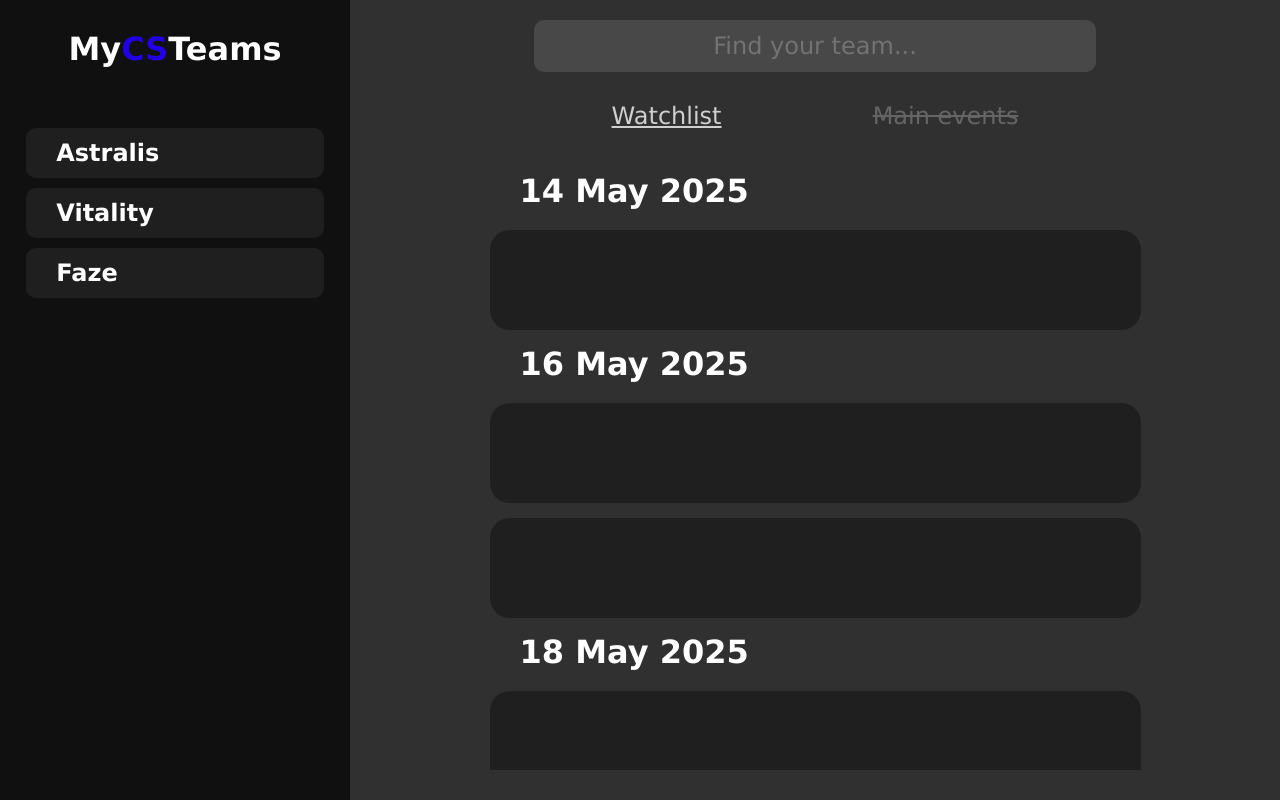
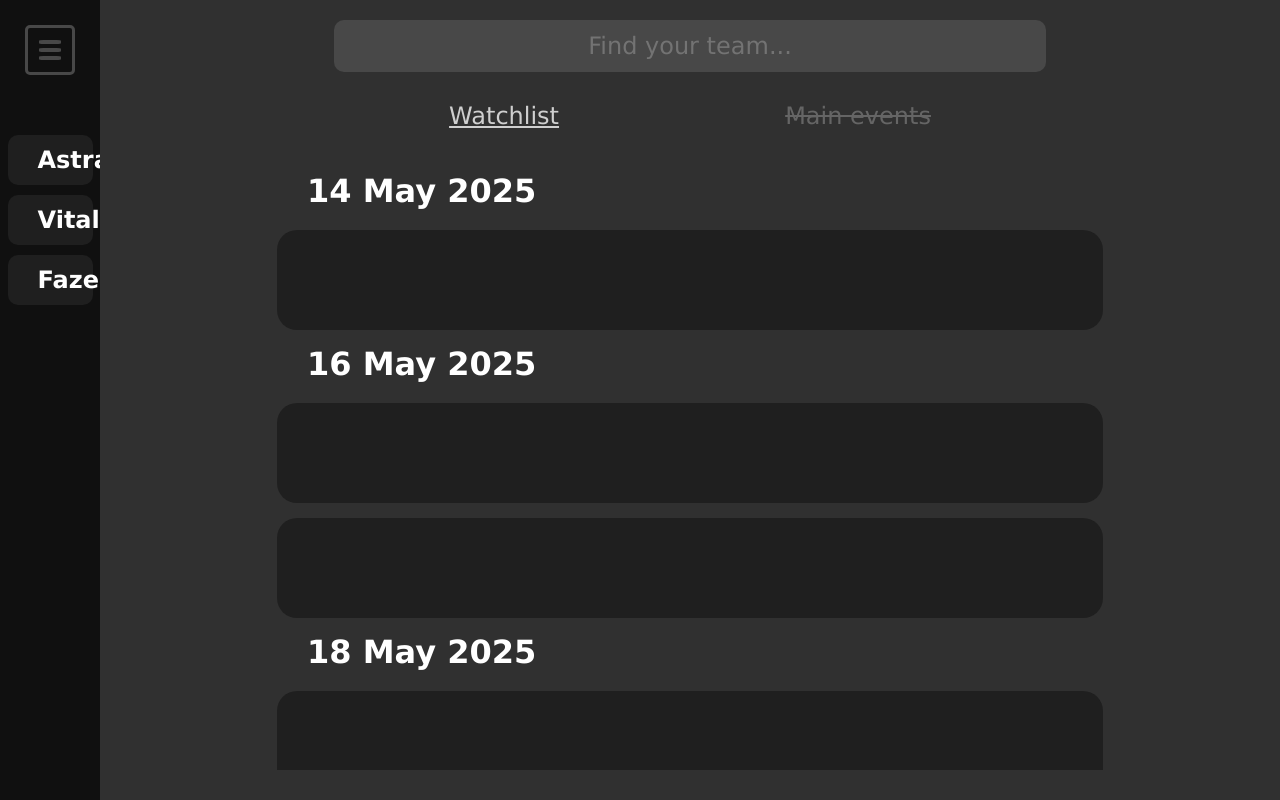
Before and after one commit to Oliwier-P/MyCSTeams, a React (Vite) app in the folder frontend/: page / in a window 1280 px wide. Built offline with nearby package versions, Linux system fonts and the light colour scheme.

Commit message:
new sidebar style and logic, overlay is now separate component

```diff
--- a/frontend/src/App.css
+++ b/frontend/src/App.css
@@ -1,34 +1,16 @@
+html,
 body {
+  height: 100%;
   margin: 0;
   background-color: #303030;
 }
 
 .main__container {
   width: 100%;
-  height: 100%;
+  height: 100dvh;
+  min-height: 100%;
 
   position: relative;
   display: flex;
   flex-wrap: nowrap;
 }
-
-.overlay {
-  width: 100%;
-  height: 100%;
-
-  background-color: rgb(0, 0, 0, 0.5);
-
-  position: absolute;
-
-  transition: opacity 0.3s ease-in-out;
-
-  opacity: 0;
-  pointer-events: none;
-
-  z-index: 200;
-}
-
-.overlay.active {
-  opacity: 1;
-  pointer-events: auto;
-}
--- a/frontend/src/App.tsx
+++ b/frontend/src/App.tsx
@@ -1,31 +1,13 @@
 import "./App.css";
-import { useEffect, useState } from "react";
+import { Overlay } from "./components/overlay/Overlay";
+import { Sidebar } from "./components/sidebar/Sidebar";
 import { Schedule } from "./components/schedule/Schedule";
-import { Sidebar } from "./components/sidebar/Sidebar";
-import { SidebarButton } from "./components/sidebarbutton/SidebarButton";
-import { useWindowWidth } from "./hooks/useWindowWidth";
-import { useOverlay } from "./contexts/overlayContext";
 
 export const App = () => {
-  const [isSidebarActive, setIsSidebarActive] = useState<boolean>(false);
-  const width = useWindowWidth();
-  const { focused } = useOverlay();
-
-  const handleShowSidebar = () => {
-    setIsSidebarActive(!isSidebarActive);
-  };
-
-  useEffect(() => {
-    if (width >= 750 && isSidebarActive) {
-      setIsSidebarActive(false);
-    }
-  }, [width]);
-
   return (
     <div className="main__container">
-      <div className={`overlay ${focused ? "active" : ""}`}></div>
-      <SidebarButton onClick={handleShowSidebar} />
-      <Sidebar isActive={isSidebarActive} />
+      <Overlay />
+      <Sidebar />
       <Schedule />
     </div>
   );
--- /dev/null
+++ b/frontend/src/components/overlay/Overlay.css
@@ -0,0 +1,20 @@
+.overlay {
+  width: 100%;
+  height: 100%;
+
+  background-color: rgb(0, 0, 0, 0.5);
+
+  position: absolute;
+
+  transition: opacity 0.3s ease-in-out;
+
+  opacity: 0;
+  pointer-events: none;
+
+  z-index: 200;
+}
+
+.overlay.active {
+  opacity: 1;
+  pointer-events: auto;
+}
--- /dev/null
+++ b/frontend/src/components/overlay/Overlay.tsx
@@ -0,0 +1,8 @@
+import "./Overlay.css";
+import { useOverlay } from "../../contexts/overlayContext";
+
+export const Overlay = () => {
+  const { focused } = useOverlay();
+
+  return <div className={`overlay ${focused ? "active" : ""}`}></div>;
+};
--- a/frontend/src/components/schedule/Schedule.css
+++ b/frontend/src/components/schedule/Schedule.css
@@ -1,5 +1,5 @@
 .schedule__container {
-  height: 100vh;
+  height: 100dvh;
   flex: 1;
   min-width: 400px;
 
@@ -9,8 +9,9 @@
   align-items: center;
 }
 
-@media (max-width: 750px) {
+@media (max-width: 850px) {
   .schedule__container {
+    margin-left: 100px;
     width: 100%;
   }
 }
--- a/frontend/src/components/sidebar/Sidebar.css
+++ b/frontend/src/components/sidebar/Sidebar.css
@@ -1,50 +1,88 @@
 .sidebar {
-  height: 100vh;
-  width: 350px;
+  height: 100dvh;
+  width: 100px;
 
   background-color: #101010;
 
   display: flex;
   flex-direction: column;
   align-items: center;
-}
+  flex-shrink: 0;
 
-@media (max-width: 750px) {
-  .sidebar {
-    display: none;
-  }
-}
-
-.show {
-  display: block;
-  position: absolute;
-  top: 0;
-  left: 0;
+  transition: width 0.3s ease-in-out;
 
   z-index: 100;
 }
 
+@media (max-width: 850px) {
+  .sidebar {
+    position: fixed;
+    top: 0;
+    left: 0;
+  }
+}
+
+.sidebar.show {
+  width: 350px;
+}
+
+.sidebar__button {
+  height: 50px;
+  width: 50px;
+
+  box-sizing: border-box;
+
+  display: flex;
+  flex-direction: column;
+  align-items: center;
+  justify-content: center;
+
+  position: absolute;
+  top: 25px;
+  left: 25px;
+
+  cursor: pointer;
+
+  border: 3px #484848 solid;
+  border-radius: 10%;
+}
+
+.sidebar__button__line {
+  height: 4px;
+  width: 50%;
+
+  background-color: #484848;
+
+  margin: 2px;
+
+  border-radius: 20%;
+}
+
 .title {
-  height: auto;
-  width: 100%;
+  height: 50px;
+  width: 250px;
 
   display: flex;
   justify-content: center;
   align-items: center;
 
+  transition: opacity 0.6s ease-in-out; /* Appear */
+  opacity: 1;
+  pointer-events: auto;
+
   color: #fff;
 
-  margin: 30px 0px 50px 0px;
+  margin: 25px 0px 50px 50px;
 
   font-size: 32px;
   font-family: Verdana, Geneva, Tahoma, sans-serif;
   font-weight: 600;
 }
 
-.smaller__title {
-  font-size: 32px;
-
-  margin: 30px 0px 50px 30px;
+.title.hide {
+  transition: opacity 0.2s ease-in-out; /* Disappear */
+  opacity: 0;
+  pointer-events: none;
 }
 
 .teams__container {
--- a/frontend/src/components/sidebar/Sidebar.tsx
+++ b/frontend/src/components/sidebar/Sidebar.tsx
@@ -1,26 +1,31 @@
 import "./Sidebar.css";
 import { useEffect, useState } from "react";
 import { useOverlay } from "../../contexts/overlayContext";
+import { useWindowWidth } from "../../hooks/useWindowWidth";
 
-type SidebarProps = {
-  isActive: boolean;
-};
-
-export const Sidebar = ({ isActive }: SidebarProps) => {
-  const [overlayActive, setOverlayActive] = useState<boolean>(isActive);
+export const Sidebar = () => {
+  const [showSidebar, setShowSidebar] = useState<boolean>(false);
+  const width = useWindowWidth();
   const { focused } = useOverlay();
 
-  useEffect(() => {
-    focused ? setOverlayActive(false) : () => {};
-  }, [focused]);
+  const handleToggleSidebar = () => {
+    setShowSidebar((prev) => !prev);
+  };
 
   useEffect(() => {
-    setOverlayActive(isActive);
-  }, [isActive]);
+    if (focused || width < 850) {
+      setShowSidebar(false);
+    }
+  }, [focused, width]);
 
   return (
-    <div className={`sidebar ${overlayActive ? "show" : ""}`}>
-      <div className={`title ${overlayActive ? "smaller__title" : ""}`}>
+    <div className={`sidebar ${showSidebar ? "show" : ""}`}>
+      <div className="sidebar__button" onClick={handleToggleSidebar}>
+        <div className="sidebar__button__line"></div>
+        <div className="sidebar__button__line"></div>
+        <div className="sidebar__button__line"></div>
+      </div>
+      <div className={`title ${showSidebar ? "" : "hide"}`}>
         My<span style={{ color: "#2200E4" }}>CS</span>Teams
       </div>
       <div className="teams__container">
--- a/frontend/src/components/sidebarbutton/SidebarButton.css
+++ /dev/null
@@ -1,20 +0,0 @@
-.sidebar__button {
-  height: 50px;
-  width: 50px;
-  background-color: rgb(28, 28, 28);
-
-  position: absolute;
-  top: 20px;
-  left: 15px;
-
-  cursor: pointer;
-
-  display: none;
-  z-index: 150;
-}
-
-@media (max-width: 750px) {
-  .sidebar__button {
-    display: block;
-  }
-}
--- a/frontend/src/components/sidebarbutton/SidebarButton.tsx
+++ /dev/null
@@ -1,9 +0,0 @@
-import "./SidebarButton.css";
-
-type SidebarButton = {
-  onClick: () => void;
-};
-
-export const SidebarButton = ({ onClick }: SidebarButton) => {
-  return <div className="sidebar__button" onClick={onClick}></div>;
-};
```
